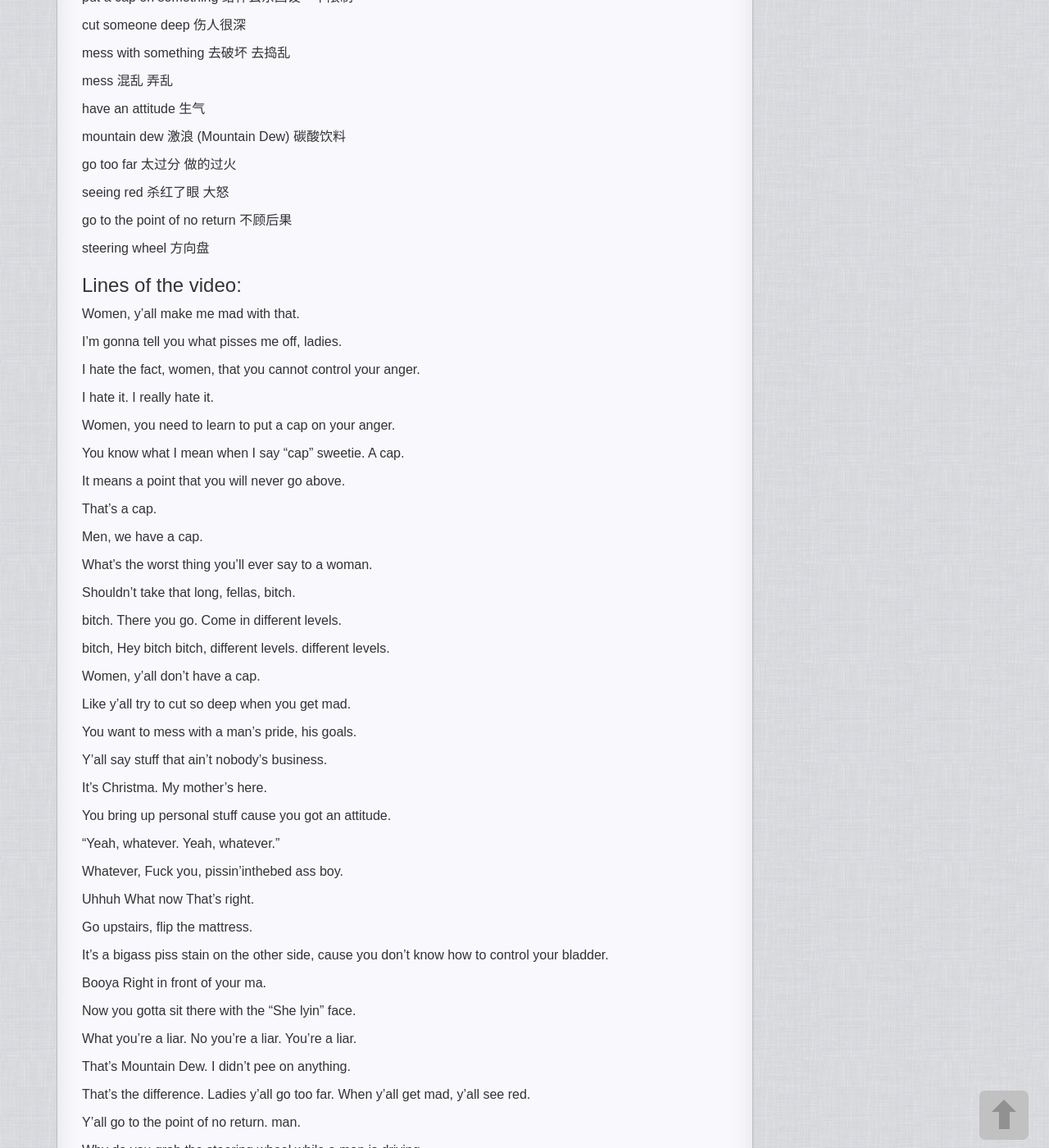
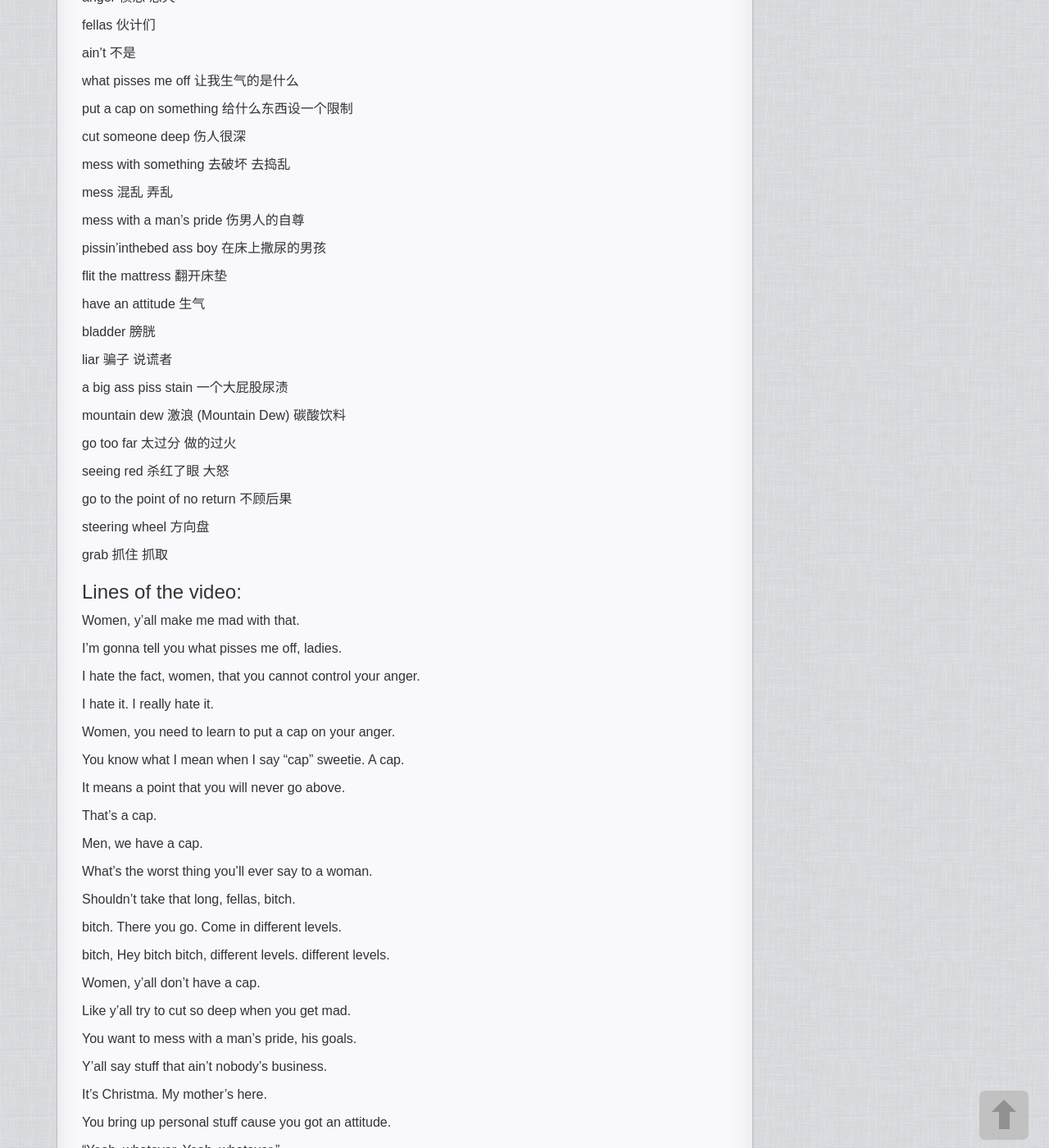
Before and after one commit to huzhengen/huzhengen.github.io, a Jekyll site: the page built from _posts/2022-07-10-20220710.md, in a window 1280 px wide and 1400 px high, scrolled down 448 px. Shown: the whole window at 82% size. Built offline with Jekyll 4.4.1, drawn with Linux system fonts in a browser that asks for light colours; nearby versions of some CDN libraries; comment, search, counter and statistics services are not loaded; a style sheet for code colours, icons or effects is not loaded; some of the changed text lies outside the part shown.

Commit message:
Update 20220710.md

```diff
--- a/_posts/2022-07-10-20220710.md
+++ b/_posts/2022-07-10-20220710.md
@@ -21,6 +21,14 @@ I found an error of my Blog. The post don't display if I don't add `+0800` after
 
 ### Today's words:
 
+anger 愤怒 怒火
+
+fellas 伙计们
+
+ain't  不是
+
+what pisses me off 让我生气的是什么
+
 put a cap on something 给什么东西设一个限制
 
 cut someone deep 伤人很深
@@ -29,7 +37,19 @@ mess with something 去破坏 去捣乱
 
 mess 混乱 弄乱
 
+mess with a man's pride 伤男人的自尊
+
+pissin'inthebed ass boy 在床上撒尿的男孩
+
+flit the mattress 翻开床垫
+
 have an attitude 生气
+
+bladder 膀胱
+
+liar 骗子 说谎者
+
+a big ass piss stain 一个大屁股尿渍
 
 mountain dew 激浪 (Mountain Dew) 碳酸饮料
 
@@ -40,6 +60,8 @@ seeing red 杀红了眼 大怒
 go to the point of no return 不顾后果
 
 steering wheel 方向盘
+
+grab 抓住 抓取
 
 ### Lines of the video:
 
@@ -89,7 +111,7 @@ Uhhuh What now That's right.
 
 Go upstairs, flip the mattress.
 
-It's a bigass piss stain on the other side, cause you don't know how to control your bladder.
+It's a big ass piss stain on the other side, cause you don't know how to control your bladder.
 
 Booya Right in front of your ma.
 
```
